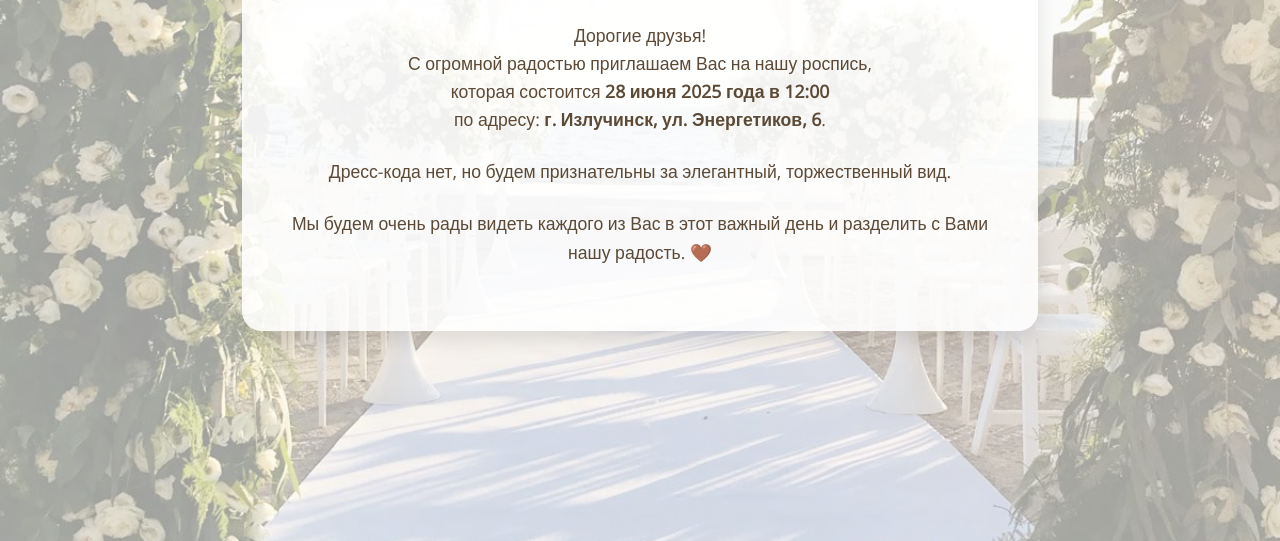
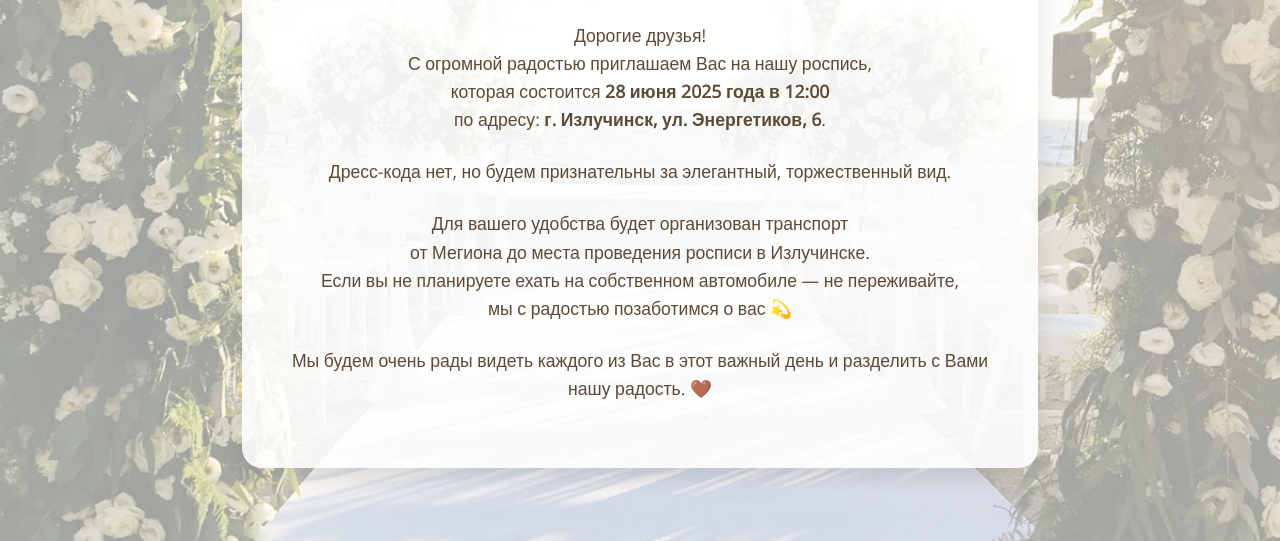
Before and after one commit to pashhhch/wedding, a plain HTML site: page index.html in a window 1280 px wide. Shown: the part 259-800 px from the top of the page. Drawn offline with nearby package versions, Linux system fonts and the light colour scheme.

Commit message:
Update! index.html

```diff
--- a/index.html
+++ b/index.html
@@ -102,6 +102,12 @@
       Дресс-кода нет, но будем признательны за элегантный, торжественный вид.
     </p>
     <p>
+  Для вашего удобства будет организован транспорт<br>
+  от Мегиона до места проведения росписи в Излучинске.<br>
+  Если вы не планируете ехать на собственном автомобиле — не переживайте,<br>
+  мы с радостью позаботимся о вас 💫
+    </p>
+    <p>
       Мы будем очень рады видеть каждого из Вас в этот важный день и разделить с Вами нашу радость. 🤎
     </p>
   </div>
```
